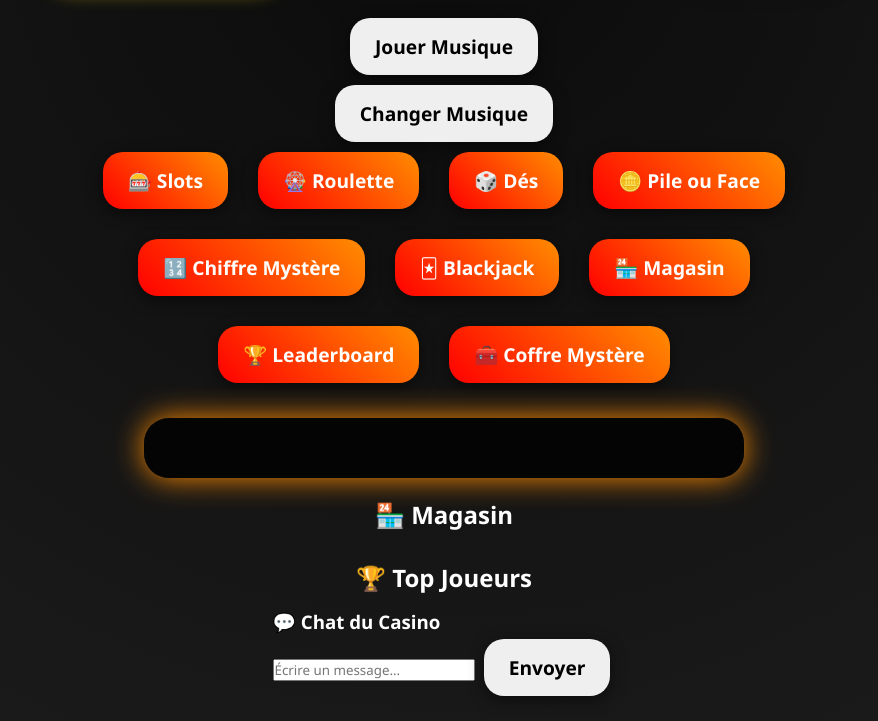
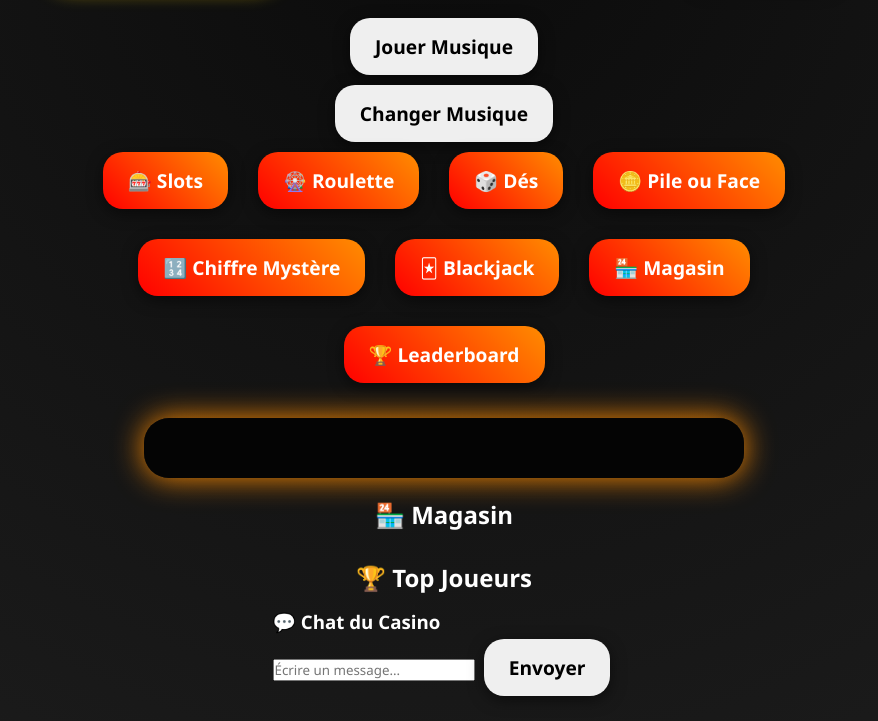
Before and after one commit to WolfouLOLP/CasiN-o, a plain HTML site: page casino.html in a window 1280 px wide. Shown: the part 94-815 px from the top of the page, without its empty margins (196-1074 px from the left). Drawn offline with Linux system fonts and the light colour scheme.

Commit message:
Update casino.html

```diff
--- a/casino.html
+++ b/casino.html
@@ -38,7 +38,6 @@
 
     <button class="game-btn" onclick="openShop()">🏪 Magasin</button>
     <button class="game-btn" onclick="openLeaderboard()">🏆 Leaderboard</button>
-     <button class="game-btn" id="open-chest">🧰 Coffre Mystère</button>
   </div>
 
   <div id="game-area" class="hidden">
```
